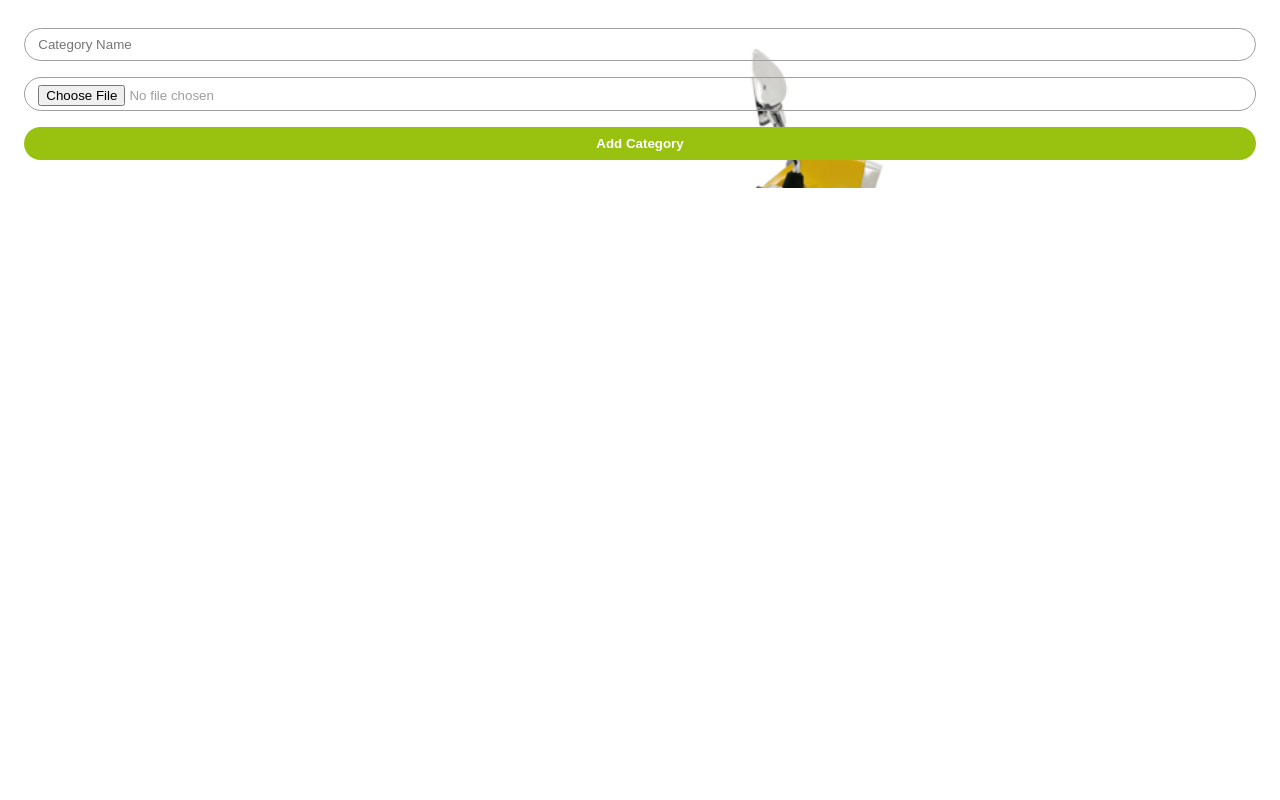
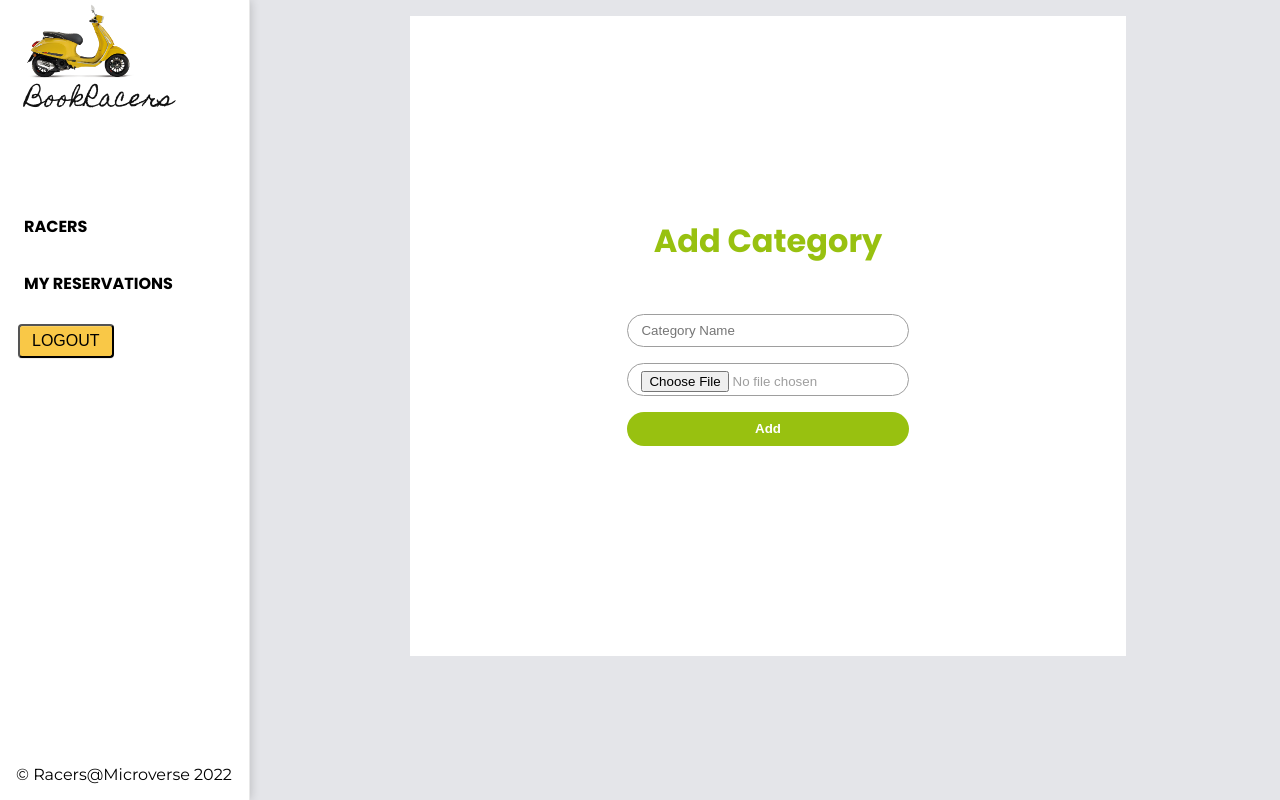
Before and after one commit to jssol/bookracers-frontend, a React (Create React App) app: page /addcategory in a window 1280 px wide. Built offline with nearby package versions, Linux system fonts and the light colour scheme.

Commit message:
Improve page styling

```diff
--- a/src/App.css
+++ b/src/App.css
@@ -1,3 +1,7 @@
+html {
+  background-color: #e4e5e9;
+}
+
 .wrapper {
   display: grid;
   grid-template-columns: 20vw 80vw;
--- a/src/components/categories/CategoryCard.js
+++ b/src/components/categories/CategoryCard.js
@@ -35,14 +35,12 @@ function CategoryCard({ category, index }) {
   };
 
   return (
-    <div>
+    <div className="card">
       <Link to={`/categories/${id}`}>
-        <div className="card">
-          <div>
-            <img src={arr[index]} alt=" " className="card-img" />
-          </div>
-          <h3>{catname}</h3>
+        <div>
+          <img src={arr[index]} alt=" " className="card-img" />
         </div>
+        <h3>{catname}</h3>
       </Link>
       {localStorage.getItem('isAdmin') === 'true' ? (
         <button
@@ -51,7 +49,6 @@ function CategoryCard({ category, index }) {
           value={id}
           onClick={(e) => delHandler(e.target.value)}
         >
-          <strong>-</strong>
           Delete
         </button>
       ) : null}
--- a/src/components/categories/category.css
+++ b/src/components/categories/category.css
@@ -1,9 +1,3 @@
-#root {
-  background-image: url('../assets/images/vespa.png');
-  background-repeat: no-repeat;
-  background-size: cover;
-}
-
 .category-container {
   display: flex;
   flex-direction: column;
@@ -24,11 +18,12 @@ a {
   box-shadow: 0 2px 2px rgba(0, 0, 0, 0.15);
   color: #5d5e5e;
   border-radius: 4px;
-  border: 2px solid #e7e7e7;
-  padding: 1rem;
+  border: 1px solid #e7e7e7;
+  padding: 0;
   margin: auto;
-  background-color: #e7e7e7;
+  background-color: #fff;
   margin-top: 8%;
+  text-align: center;
 }
 
 .card img {
@@ -59,7 +54,7 @@ a {
     color: #5d5e5e;
     border-radius: 4px;
     border: 2px solid #e7e7e7;
-    background-color: #e7e7e7;
+    background-color: #fff;
   }
 
   .add-category-form {
@@ -80,6 +75,7 @@ a {
     top: 15px;
     right: 30px;
     margin: 0.25rem 0.125rem;
+    margin-top: 1rem;
     border-radius: 0.25rem;
     padding: 0.375rem 0.75rem;
     font-weight: 400;
--- a/src/components/crud/AddCategory.js
+++ b/src/components/crud/AddCategory.js
@@ -2,6 +2,8 @@ import React, { useState } from 'react';
 import { useNavigate } from 'react-router-dom';
 import { useDispatch } from 'react-redux';
 import { addcat } from '../../redux/category/addcatSlice';
+import './addcategory.scss';
+import Navbar from '../navigation/Navbar';
 
 function AddCategory() {
   const dispatch = useDispatch();
@@ -23,6 +25,12 @@ function AddCategory() {
 
   return (
     <>
+      <div className="wrapper">
+        <div>
+          <Navbar />
+        </div>
+        <div className="container">
+          <h1>Add Category</h1>
           <form className="form-container" onSubmit={submitHandler}>
             <input
               type="text"
@@ -43,9 +51,11 @@ function AddCategory() {
               required
             />
             <button type="submit" className="form-button button">
-          Add Category
+              Add
             </button>
           </form>
+        </div>
+      </div>
     </>
   );
 }
--- /dev/null
+++ b/src/components/crud/addcategory.scss
@@ -0,0 +1,11 @@
+.container {
+  display: flex;
+  flex-direction: column;
+  justify-content: center;
+  align-items: center;
+  background-color: #fff;
+  height: 80vh;
+  width: 70%;
+  margin: 1rem auto;
+  padding: 1rem;
+}
```
Lines whose indentation alone changed are shown as unchanged.
